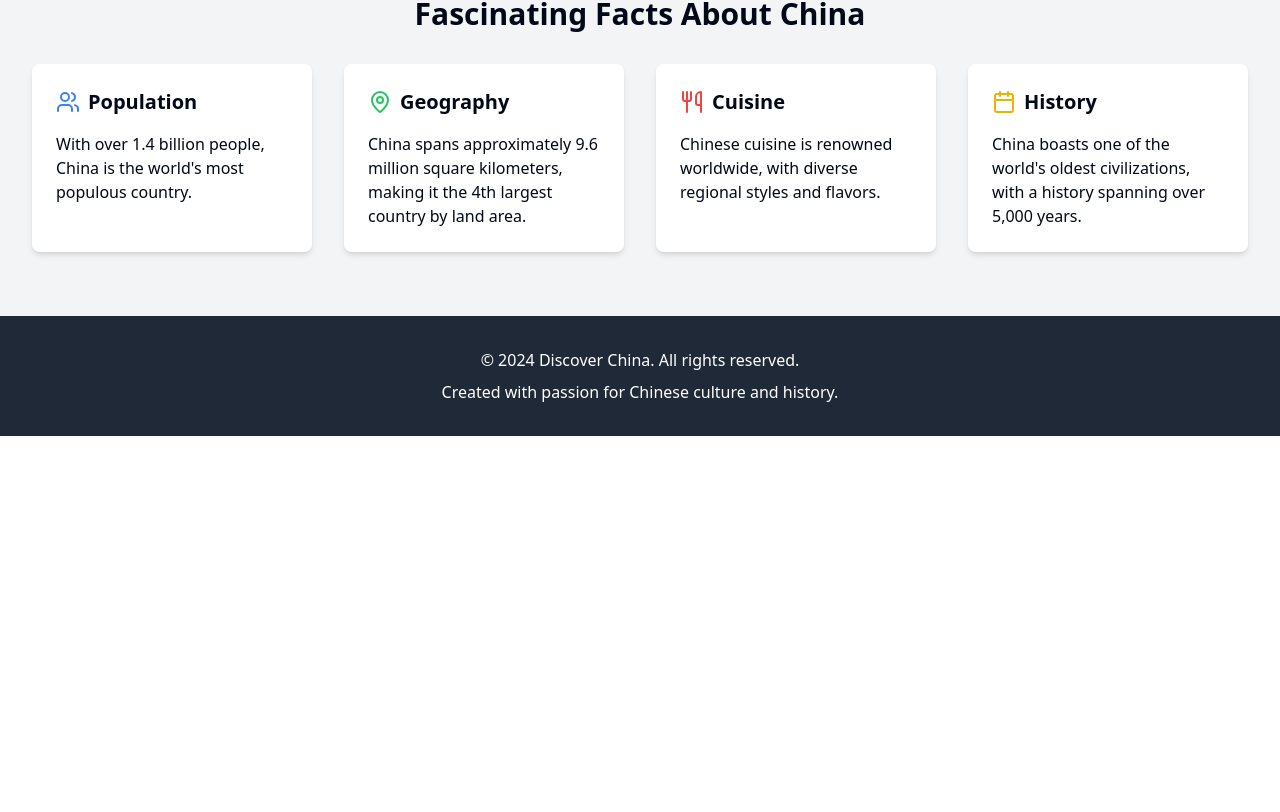
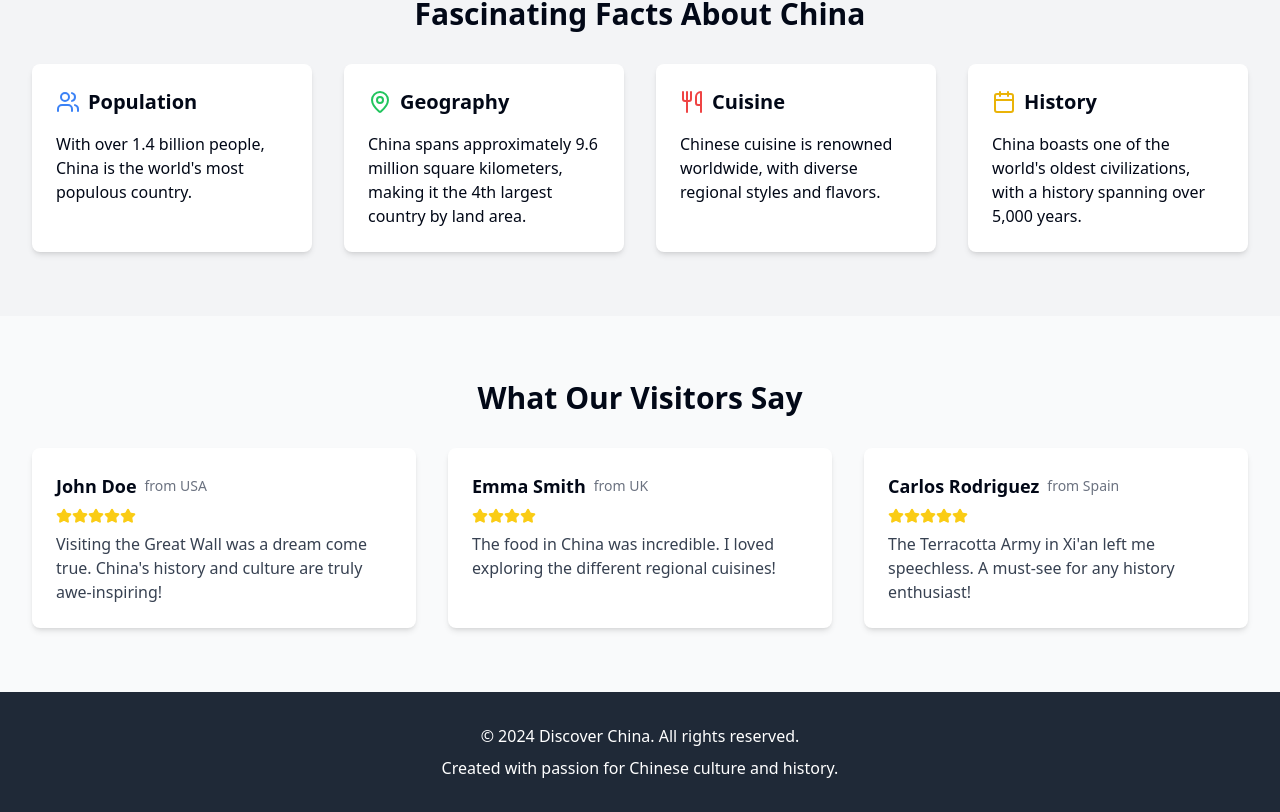
Before and after one commit to GPT-Engineer-App-Dev/china-wonders-landing, a React (Vite) app: page / in a window 1280 px wide. Shown: the part 776-1588 px from the top of the page. Before the commit the page ends 1212 px from the top, so only its background shows below. Built offline with nearby package versions, Linux system fonts and the light colour scheme.

Commit message:
GPT Engineer Update [skip gpt_engineer]

```diff
--- /dev/null
+++ b/src/components/TestimonialsSection.jsx
@@ -0,0 +1,55 @@
+import React from 'react';
+import { Star } from 'lucide-react';
+
+const TestimonialCard = ({ name, location, rating, comment }) => (
+  <div className="bg-white p-6 rounded-lg shadow-md">
+    <div className="flex items-center mb-2">
+      <h3 className="text-lg font-semibold">{name}</h3>
+      <span className="text-sm text-gray-500 ml-2">from {location}</span>
+    </div>
+    <div className="flex items-center mb-2">
+      {[...Array(rating)].map((_, i) => (
+        <Star key={i} className="text-yellow-400 w-4 h-4 fill-current" />
+      ))}
+    </div>
+    <p className="text-gray-700">{comment}</p>
+  </div>
+);
+
+const TestimonialsSection = () => {
+  const testimonials = [
+    {
+      name: "John Doe",
+      location: "USA",
+      rating: 5,
+      comment: "Visiting the Great Wall was a dream come true. China's history and culture are truly awe-inspiring!"
+    },
+    {
+      name: "Emma Smith",
+      location: "UK",
+      rating: 4,
+      comment: "The food in China was incredible. I loved exploring the different regional cuisines!"
+    },
+    {
+      name: "Carlos Rodriguez",
+      location: "Spain",
+      rating: 5,
+      comment: "The Terracotta Army in Xi'an left me speechless. A must-see for any history enthusiast!"
+    }
+  ];
+
+  return (
+    <section className="py-16 bg-gray-50">
+      <div className="container mx-auto">
+        <h2 className="text-3xl font-bold text-center mb-8">What Our Visitors Say</h2>
+        <div className="grid grid-cols-1 md:grid-cols-2 lg:grid-cols-3 gap-8">
+          {testimonials.map((testimonial, index) => (
+            <TestimonialCard key={index} {...testimonial} />
+          ))}
+        </div>
+      </div>
+    </section>
+  );
+};
+
+export default TestimonialsSection;
--- a/src/pages/Index.jsx
+++ b/src/pages/Index.jsx
@@ -2,6 +2,7 @@ import React from 'react';
 import Header from '../components/Header';
 import Introduction from '../components/Introduction';
 import FactsSection from '../components/FactsSection';
+import TestimonialsSection from '../components/TestimonialsSection';
 import Footer from '../components/Footer';
 
 const Index = () => {
@@ -11,6 +12,7 @@ const Index = () => {
       <main className="flex-grow">
         <Introduction />
         <FactsSection />
+        <TestimonialsSection />
       </main>
       <Footer />
     </div>
```
